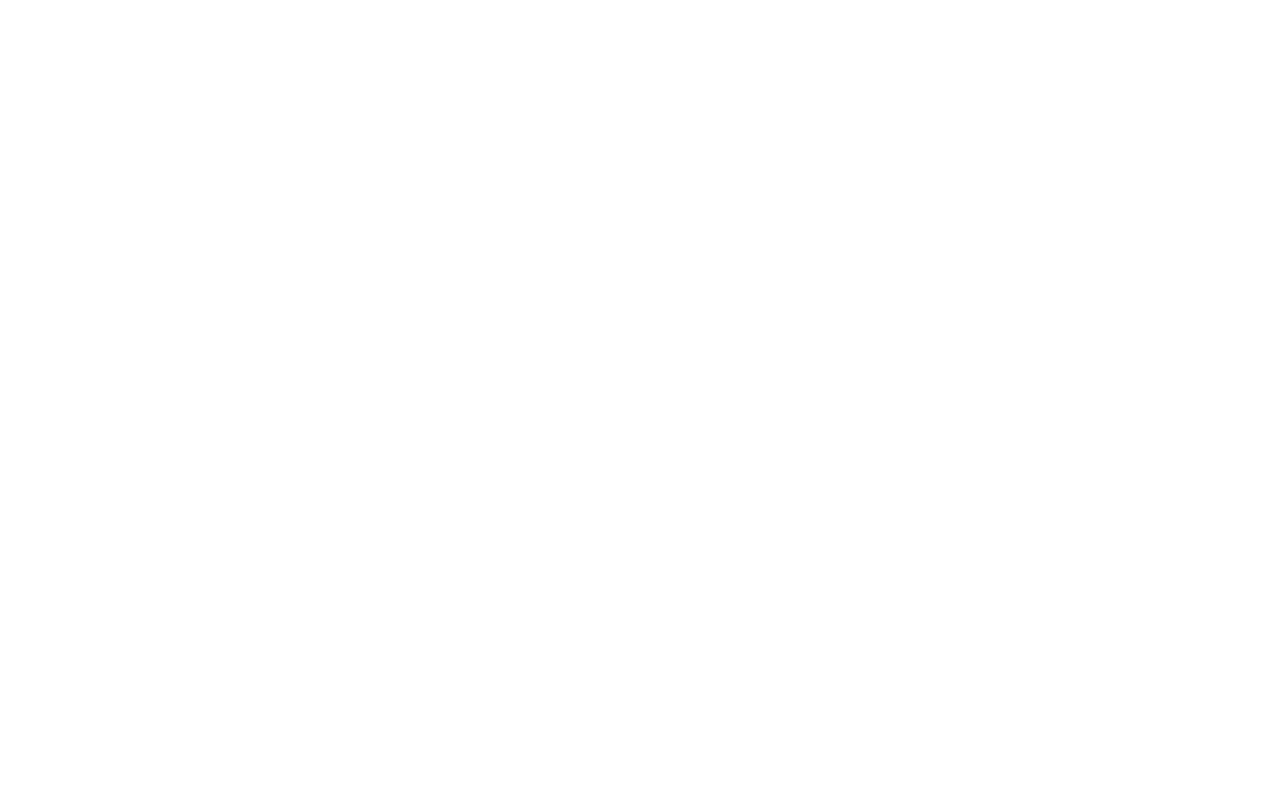
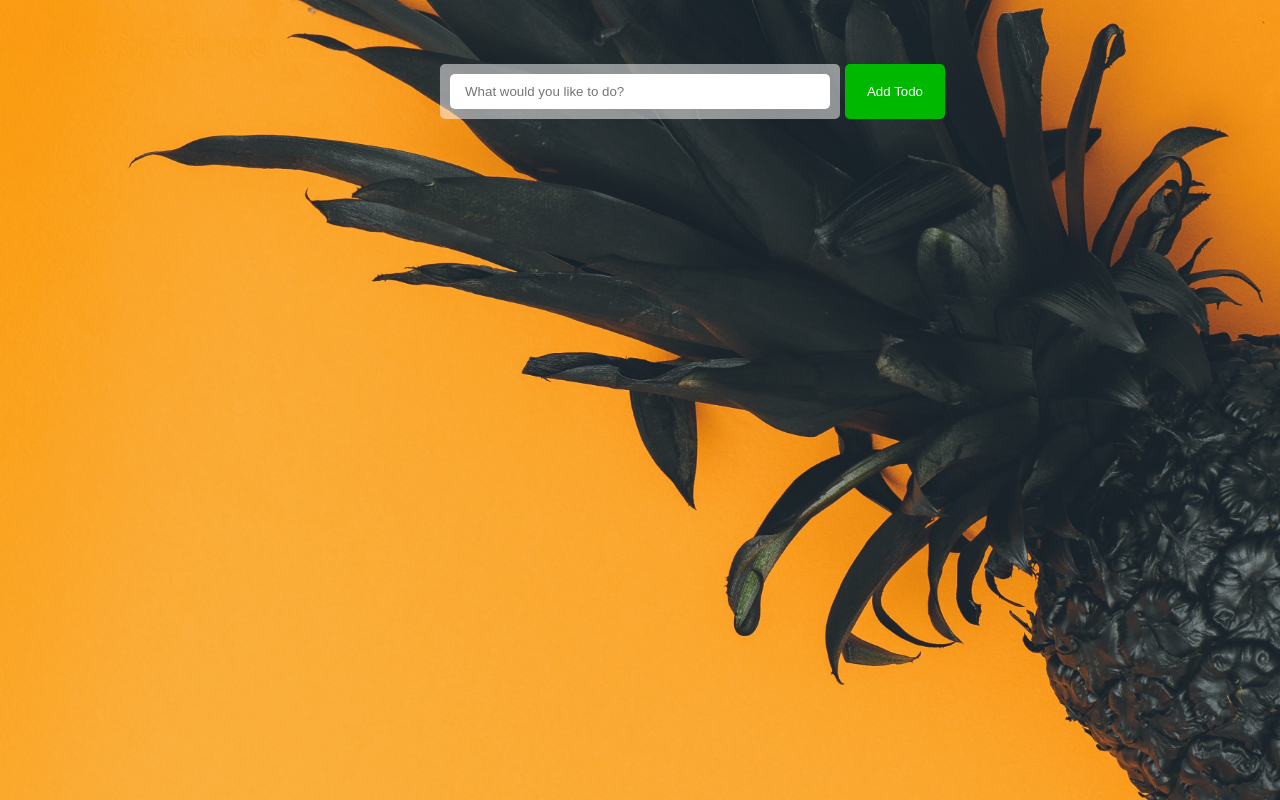
Before and after one commit to lebohang0824/gm-todo, a React (Create React App) app: page / in a window 1280 px wide. Built offline with nearby package versions, Linux system fonts and the light colour scheme.

Commit message:
Update structure and style

```diff
--- a/src/Todo/Todo.scss
+++ b/src/Todo/Todo.scss
@@ -1,3 +1,53 @@
 .todo {
+    width: 400px;
+    margin: 5% auto;
+
+    .todo-header {
+        display: block;
+        border-radius: 5px;
+        margin-bottom: 10px;
+        background-color: transparentize(#FFF, .5);
+        form {
+            display: grid;
+            column-gap: 5px;
+            grid-template-columns: 400px 100px;
+            input {
+                border: none;
+                margin: 10px;
+                padding: 10px 15px;
+                border-radius: 5px;
+                box-sizing: border-box;
+                &:focus {
+                    outline-color: green;
+                }
+            }
+            button {
+                border: none;
+                color: #FFF;
+                cursor: pointer;
+                border-radius: 5px;
+                background-color: darken(lime, 14%);
+                &:hover {
+                    background-color: darken(lime, 11%);
+                }
+            }
+        }
+    }
+
+    .todo-items {
+        .todo-item {
+            border-radius: 5px;
+            margin-bottom: 5px;
+            background-color: transparentize(#FFF, .2);
+            .info {
+                padding: 10px;
+            }
+            .actions {
+                padding: 10px;
+                border-radius: 5px;
+                background-color: transparentize(#FFF, .2);
+            }
+        }
+    }
 
 }
--- a/src/Todo/Todo.tsx
+++ b/src/Todo/Todo.tsx
@@ -1,11 +1,54 @@
 import React from 'react';
 import './Todo.scss';
 
+// Components
+import TodoHeader from './TodoHeader/TodoHeader';
+import TodoItems from './TodoItems/TodoItems';
+
 export default class Todo extends React.Component {
+
+    state = { items: [] }
+
+    constructor(props: any) {
+        super(props);
+
+        this.addHandler    = this.addHandler.bind(this);
+        this.updateHandler = this.updateHandler.bind(this);
+        this.deleteHandler = this.deleteHandler.bind(this);
+    }
+
+    addHandler(e: any) {
+        e.preventDefault();
+
+        const title = e.target[0].value;
+        const id = this.state.items.length + 1;
+
+        // Validate
+        if (title.trim().length < 1) {
+            alert("Title required!");
+        } else {
+            this.setState({
+                items: [{ id, title }, ...this.state.items]
+            });
+        }
+
+        // Clear
+        e.target[0].value = null
+    }
+
+    updateHandler() {
+
+    }
+
+    deleteHandler() {
+
+    }
+
     render() {
         return (
             <div className="todo">
-
+                <TodoHeader onAddItem={this.addHandler} />
+                <TodoItems items={this.state.items} />
             </div>
         );
     }
--- a/src/Todo/TodoHeader/TodoHeader.tsx
+++ b/src/Todo/TodoHeader/TodoHeader.tsx
@@ -1,9 +1,16 @@
 import React from 'react';
 
-const TodoHeader = () => {
+type TodoHeaderProps = {
+    onAddItem: any
+}
+
+const TodoHeader = (props: TodoHeaderProps) => {
     return (
         <div className="todo-header">
-
+            <form onSubmit={props.onAddItem}>
+                <input type="text" placeholder="What would you like to do?" />
+                <button>Add Todo</button>
+            </form>
         </div>
     );
 }
--- a/src/Todo/TodoItems/TodoItems.tsx
+++ b/src/Todo/TodoItems/TodoItems.tsx
@@ -1,17 +1,31 @@
 import React from 'react';
 
-const TodoItem = () => {
+type TodoItemProps = {
+    item: any
+}
+
+type TodoItemsProps = {
+    items: any
+}
+
+const TodoItem = ({ item }: TodoItemProps) => {
     return (
         <div className="todo-item">
-
+            <div className="info">
+                {item.title}
+            </div>
+            <div className="actions">
+                <button>Update</button>
+                <button>Delete</button>
+            </div>
         </div>
     );
 }
 
-const TodoItems = () => {
+const TodoItems = ({ items }: TodoItemsProps) => {
     return (
         <div className="todo-items">
-
+                {items.map((item: any) => <TodoItem key={item.id} item={item} />)}
         </div>
     );
 }
--- a/src/index.css
+++ b/src/index.css
@@ -5,6 +5,9 @@
     sans-serif;
   -webkit-font-smoothing: antialiased;
   -moz-osx-font-smoothing: grayscale;
+  background-attachment: fixed;
+  background: url('./Todo/bg.jpg') no-repeat;
+  background-size: cover;
 }
 
 code {
```
Also changed, not shown: src/Todo/bg.jpg (added).
